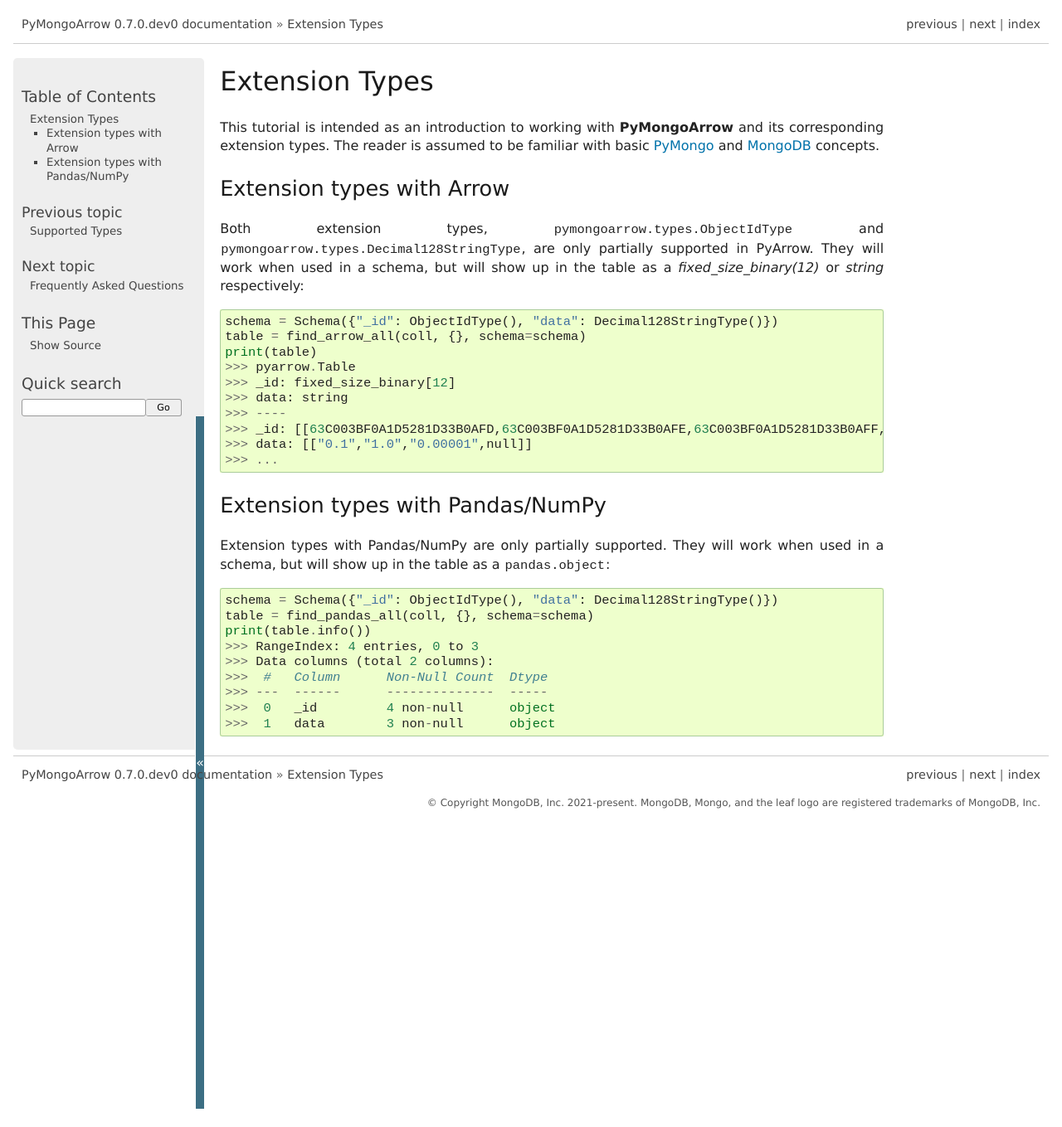
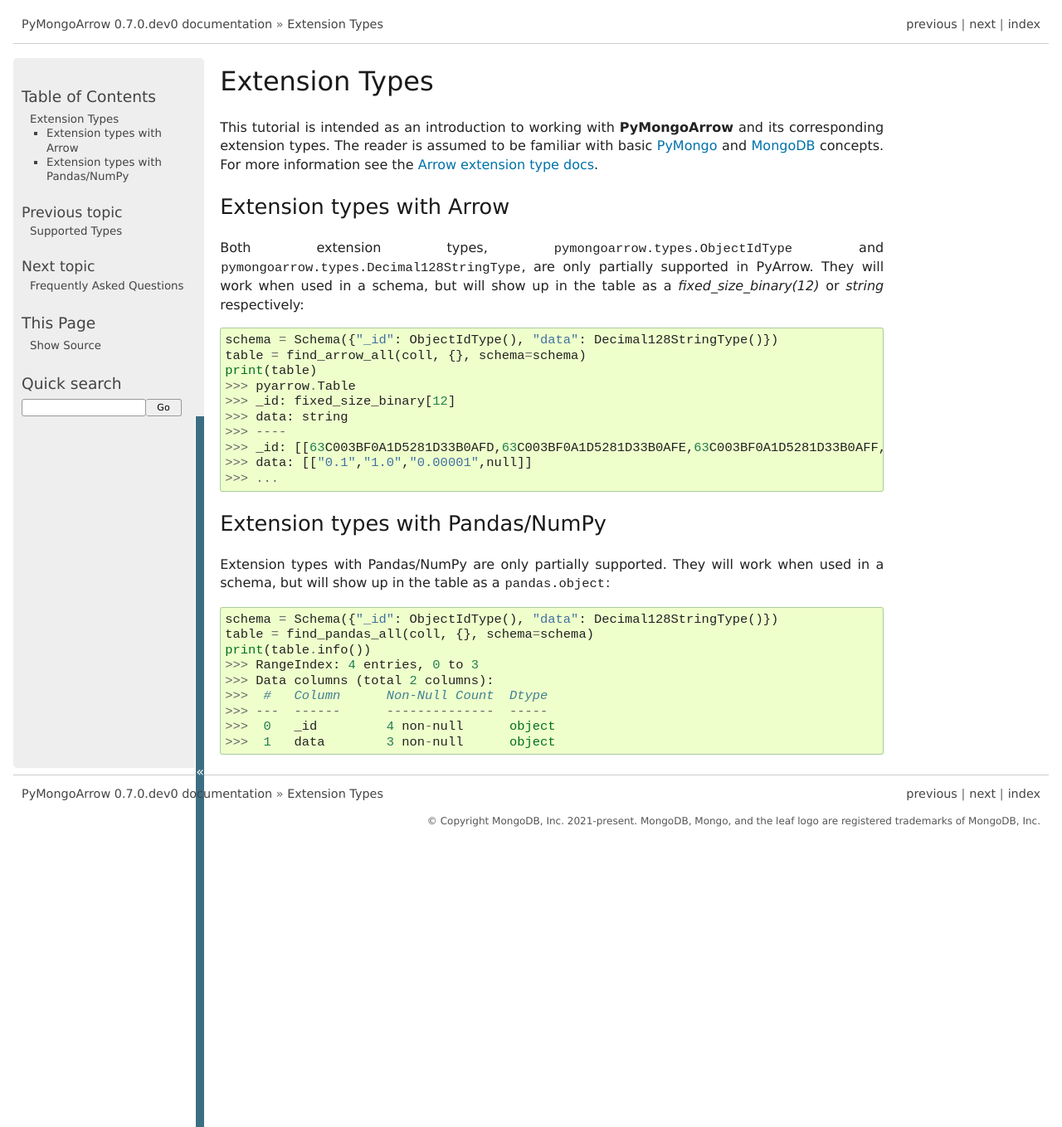
Before and after one commit to mongodb-labs/mongo-arrow, a Sphinx documentation site: the page built from bindings/python/docs/source/extension_types.rst, in a window 1280 px wide. Shown: the whole page at 83% size. Built offline with Sphinx 7.4.7, drawn with Linux system fonts in a browser that asks for light colours; before the commit the page ends 1337 px from its top, so only the background shows below that.

Commit message:
add link to extension type docs

```diff
--- a/bindings/python/docs/source/extension_types.rst
+++ b/bindings/python/docs/source/extension_types.rst
@@ -4,7 +4,7 @@ Extension Types
 This tutorial is intended as an introduction to working with
 **PyMongoArrow** and its corresponding extension types. The reader is assumed to be familiar with basic
 `PyMongo <https://pymongo.readthedocs.io/en/stable/tutorial.html>`_ and
-`MongoDB <https://docs.mongodb.com>`_ concepts.
+`MongoDB <https://docs.mongodb.com>`_ concepts. For more information see the `Arrow extension type docs <https://arrow.apache.org/docs/python/extending_types.html>`_.
 
 Extension types with Arrow
 ^^^^^^^^^^^^^^^^^^^^^^^^^^
```
